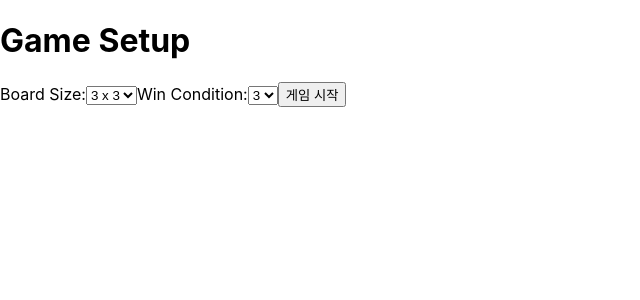
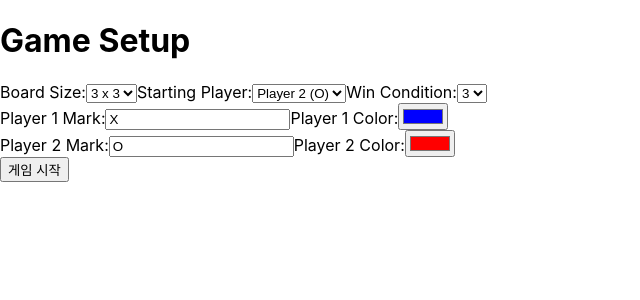
Before and after one commit to yoonakim1027/KYN_tic-tac-toe, a React (Create React App) app: page /setup in a window 1280 px wide. Shown: the top 300 px of the page, without its empty margins (0-640 px from the left). Built offline with nearby package versions, Linux system fonts and the light colour scheme.

Commit message:
Fix: 요구사항에 맞게 로직 수정
- 각 플레이어는 자신의 마크(동그라미, 세모, 네모, 엑스 등)과 마크의 색을 설정->  기본 값은 플레이어1은 X - 파랑, 플레이어2는 O - 빨강 입니다.

김유나(24.02.19)

```diff
--- a/src/pages/GameBoard/index.tsx
+++ b/src/pages/GameBoard/index.tsx
@@ -1,4 +1,5 @@
-import React, { useEffect, useState } from "react";
+import React, { useState } from "react";
+import { useLocation } from "react-router-dom";
 
 type Mark = "X" | "O" | null;
 type Board = Mark[][];
@@ -9,6 +10,10 @@ interface GameState {
   currentPlayer: Mark;
   winner: Mark | "Draw" | null;
   history: Board[];
+}
+interface Player {
+  mark: Mark;
+  color: string;
 }
 
 const initialBoard: Board = Array(3)
@@ -21,16 +26,29 @@ const createInitialBoard = (size: number): Board =>
     .map(() => Array(size).fill(null));
 
 const GameBoard: React.FC = () => {
-  // 보드 사이즈를 로컬 스토리지에서 불러오기
-  const savedBoardSize = localStorage.getItem("boardSize");
-  const initialSize = savedBoardSize ? parseInt(savedBoardSize, 10) : 3;
+  const location = useLocation();
+  const { boardSize, winCondition, player1, player2, startingPlayer } =
+    location.state as {
+      boardSize: number;
+      winCondition: number;
+      player1: Player;
+      player2: Player;
+      startingPlayer: Mark;
+    };
+
+  const [board, setBoard] = useState(
+    Array(boardSize)
+      .fill(null)
+      .map(() => Array(boardSize).fill(null))
+  );
+  const [currentPlayer, setCurrentPlayer] = useState(player1);
 
   const [gameState, setGameState] = useState<GameState>({
-    boardSize: initialSize,
-    board: createInitialBoard(initialSize),
+    boardSize: boardSize,
+    board: createInitialBoard(boardSize),
     currentPlayer: "X",
     winner: null,
-    history: [createInitialBoard(initialSize)],
+    history: [createInitialBoard(boardSize)],
   });
 
   // 위너 체크
@@ -66,26 +84,17 @@ const GameBoard: React.FC = () => {
 
   // 셀 클릭
   const handleCellClick = (rowIndex: number, colIndex: number) => {
-    if (gameState.board[rowIndex][colIndex] || gameState.winner) return;
+    if (board[rowIndex][colIndex] || checkWinner(board)) return;
 
-    const newBoard = gameState.board.map((row, rIndex) =>
-      row.map((cell, cIndex) => {
-        if (rIndex === rowIndex && cIndex === colIndex)
-          return gameState.currentPlayer;
+    const updatedBoard = board.map((row, rIdx) =>
+      row.map((cell, cIdx) => {
+        if (rIdx === rowIndex && cIdx === colIndex) return currentPlayer.mark;
         return cell;
       })
     );
 
-    const newHistory = [...gameState.history, newBoard];
-    const winner = checkWinner(newBoard);
-
-    setGameState({
-      board: newBoard,
-      currentPlayer: gameState.currentPlayer === "X" ? "O" : "X",
-      winner: winner,
-      history: newHistory,
-      boardSize: 3,
-    });
+    setBoard(updatedBoard);
+    setCurrentPlayer(currentPlayer === player1 ? player2 : player1);
   };
 
   // 한칸 지우기 - 되돌리기
@@ -113,49 +122,26 @@ const GameBoard: React.FC = () => {
     });
   };
 
-  // 보드 크기 변경 핸들러 -> 3x3 / 4x4 / 5x5
-  const handleBoardSizeChange = (
-    event: React.ChangeEvent<HTMLSelectElement>
-  ) => {
-    const newSize = parseInt(event.target.value, 10);
-    setGameState({
-      ...gameState,
-      boardSize: newSize,
-      board: createInitialBoard(newSize),
-      winner: null,
-      history: [createInitialBoard(newSize)],
-    });
-  };
-
-  // 보드 사이즈 변경 시 로컬 스토리지에 저장
-  useEffect(() => {
-    localStorage.setItem("boardSize", gameState.boardSize.toString());
-  }, [gameState.boardSize]);
-
   return (
     <div>
-      <select value={gameState.boardSize} onChange={handleBoardSizeChange}>
-        <option value="3">3 x 3</option>
-        <option value="4">4 x 4</option>
-        <option value="5">5 x 5</option>
-      </select>
       {gameState.currentPlayer && (
         <div>현재 플레이어: {gameState.currentPlayer}</div>
       )}
 
-      <div>
-        {gameState.board.map((row, rowIndex) => (
+      {board.map((row, rowIndex) => (
         <div key={rowIndex}>
           {row.map((cell, colIndex) => (
             <button
               key={colIndex}
-                onClick={() => handleCellClick(rowIndex, colIndex)}>
+              onClick={() => handleCellClick(rowIndex, colIndex)}
+              style={{
+                color: cell === player1.mark ? player1.color : player2.color,
+              }}>
               {cell}
             </button>
           ))}
         </div>
       ))}
-      </div>
       {gameState.winner && <div>Winner: {gameState.winner}</div>}
       <button onClick={handleUndo}>Undo</button>
       <button onClick={handleRefresh}>Refresh</button>
--- a/src/pages/GameSetup/index.tsx
+++ b/src/pages/GameSetup/index.tsx
@@ -4,27 +4,24 @@ import { useNavigate } from "react-router-dom";
 const GameSetup: React.FC = () => {
   const navigate = useNavigate();
 
-  // 게임판 크기
+  // 게임판 크기와 승리 조건 상태
   const [boardSize, setBoardSize] = useState(3);
-  // 승리 조건
   const [winCondition, setWinCondition] = useState(3);
 
-  // 로컬 스토리지에서 게임 설정 불러오기
-  useEffect(() => {
-    const savedBoardSize = parseInt(localStorage.getItem("boardSize") || "3");
-    const savedWinCondition = parseInt(
-      localStorage.getItem("winCondition") || "3"
-    );
-    setBoardSize(savedBoardSize);
-    // 승리 조건은 게임판 크기를 넘을 수 없음 + 최소 3개 이상
-    setWinCondition(Math.min(savedWinCondition, savedBoardSize));
-  }, []);
+  // 게임을 시작할 플레이어 랜덤 설정
+  const [startingPlayer, setStartingPlayer] = useState("");
 
-  // 게임 설정 저장 - 로컬 스토리지
-  useEffect(() => {
-    localStorage.setItem("boardSize", boardSize.toString());
-    localStorage.setItem("winCondition", winCondition.toString());
-  }, [boardSize, winCondition]);
+  const handleStartingPlayerChange = (
+    event: React.ChangeEvent<HTMLSelectElement>
+  ) => {
+    setStartingPlayer(event.target.value);
+  };
+
+  // 플레이어 마크와 색상 상태
+  const [player1Mark, setPlayer1Mark] = useState("X");
+  const [player1Color, setPlayer1Color] = useState("#0000ff");
+  const [player2Color, setPlayer2Color] = useState("#ff0000");
+  const [player2Mark, setPlayer2Mark] = useState("O");
 
   // 게임 설정 변경 핸들러
   const handleBoardSizeChange = (
@@ -43,8 +40,43 @@ const GameSetup: React.FC = () => {
   };
 
   const startGame = () => {
-    navigate("/game", { state: { boardSize, winCondition } });
+    navigate("/game", {
+      state: {
+        boardSize,
+        winCondition,
+        player1: { mark: player1Mark, color: player1Color },
+        player2: { mark: player2Mark, color: player2Color },
+        startingPlayer:
+          startingPlayer === "Random"
+            ? Math.random() < 0.5
+              ? "X"
+              : "O"
+            : startingPlayer,
+      },
+    });
   };
+
+  // 랜덤으로 시작 플레이어 설정
+  useEffect(() => {
+    const randomPlayer = Math.random() < 0.5 ? "X" : "O";
+    setStartingPlayer(randomPlayer);
+  }, []);
+  // 로컬 스토리지에서 게임 설정 불러오기
+  useEffect(() => {
+    const savedBoardSize = parseInt(localStorage.getItem("boardSize") || "3");
+    const savedWinCondition = parseInt(
+      localStorage.getItem("winCondition") || "3"
+    );
+    setBoardSize(savedBoardSize);
+    // 승리 조건은 게임판 크기를 넘을 수 없음 + 최소 3개 이상
+    setWinCondition(Math.min(savedWinCondition, savedBoardSize));
+  }, []);
+
+  // 게임 설정 저장 - 로컬 스토리지
+  useEffect(() => {
+    localStorage.setItem("boardSize", boardSize.toString());
+    localStorage.setItem("winCondition", winCondition.toString());
+  }, [boardSize, winCondition]);
 
   return (
     <div>
@@ -60,6 +92,14 @@ const GameSetup: React.FC = () => {
         </select>
       </label>
       <label>
+        Starting Player:
+        <select value={startingPlayer} onChange={handleStartingPlayerChange}>
+          <option value="Random">Random</option>
+          <option value="X">Player 1 (X)</option>
+          <option value="O">Player 2 (O)</option>
+        </select>
+      </label>
+      <label>
         Win Condition:
         <select value={winCondition} onChange={handleWinConditionChange}>
           {[...Array(boardSize - 2).keys()].map((i) => (
@@ -69,6 +109,42 @@ const GameSetup: React.FC = () => {
           ))}
         </select>
       </label>
+      <div>
+        <label>
+          Player 1 Mark:
+          <input
+            type="text"
+            value={player1Mark}
+            onChange={(e) => setPlayer1Mark(e.target.value)}
+          />
+        </label>
+        <label>
+          Player 1 Color:
+          <input
+            type="color"
+            value={player1Color}
+            onChange={(e) => setPlayer1Color(e.target.value)}
+          />
+        </label>
+      </div>
+      <div>
+        <label>
+          Player 2 Mark:
+          <input
+            type="text"
+            value={player2Mark}
+            onChange={(e) => setPlayer2Mark(e.target.value)}
+          />
+        </label>
+        <label>
+          Player 2 Color:
+          <input
+            type="color"
+            value={player2Color}
+            onChange={(e) => setPlayer2Color(e.target.value)}
+          />
+        </label>
+      </div>
       <button onClick={startGame}>게임 시작</button>
     </div>
   );
```
Lines whose indentation alone changed are shown as unchanged.
